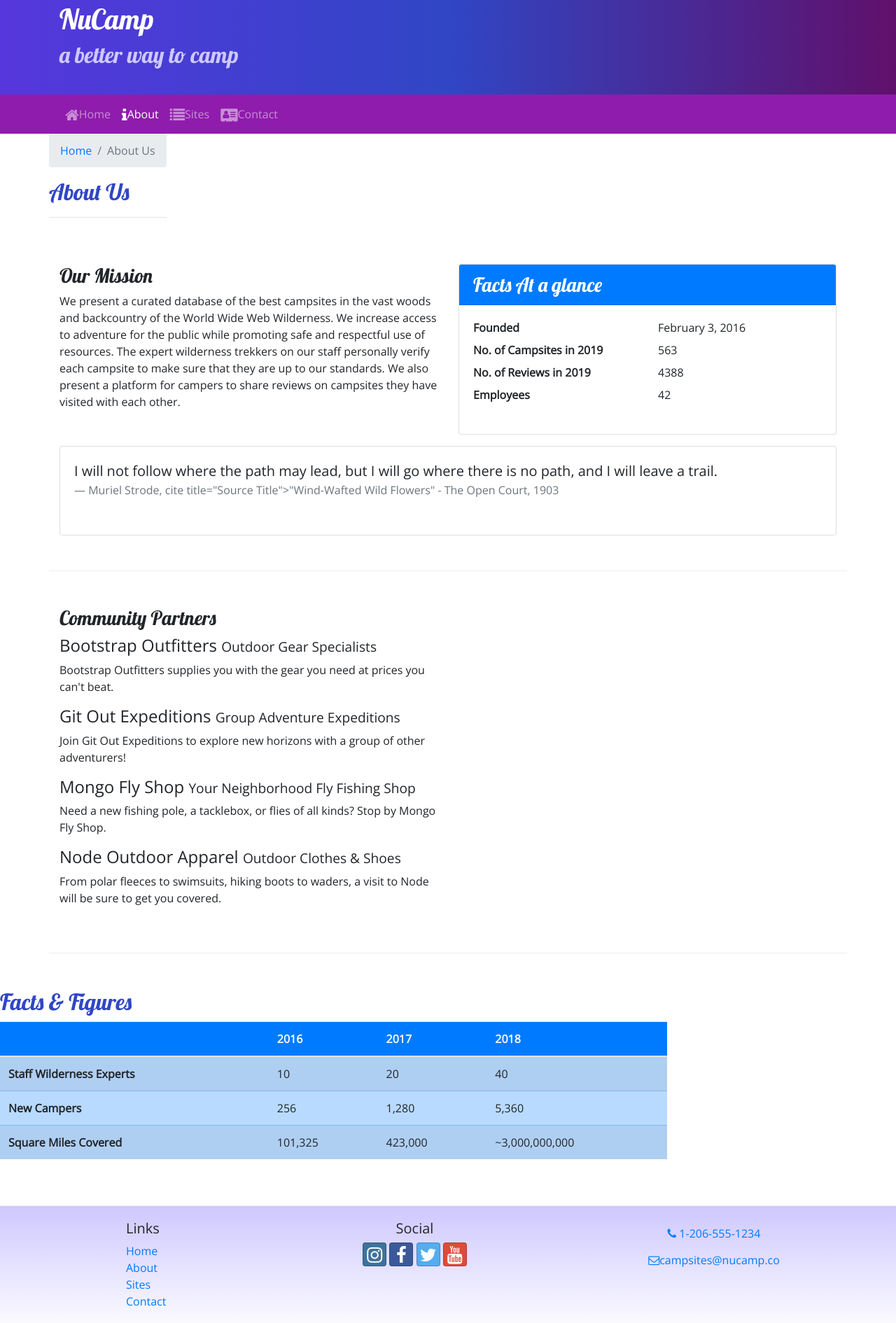
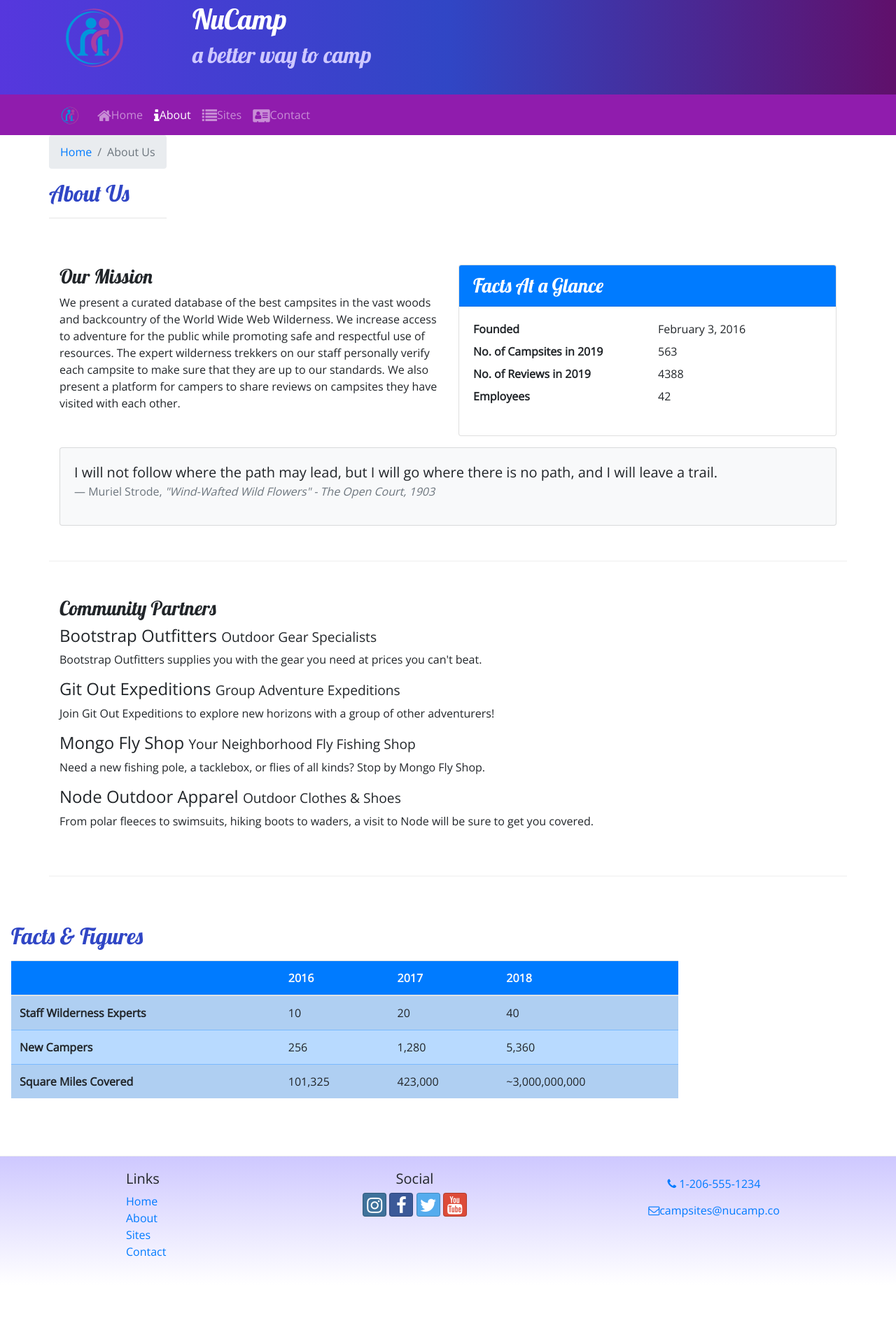
Before and after one commit to AnikThomas/Bootstrap-Project-NuCamp, a website: page aboutus.html in a window 1280 px wide. Shown: the part 27-1917 px from the top of the page at 70% size. After the commit the page ends 1863 px from the top, so only its background shows below. Drawn offline with nearby package versions, Linux system fonts and the light colour scheme.

Commit message:
Images and Media

```diff
--- a/aboutus.html
+++ b/aboutus.html
@@ -21,6 +21,9 @@
     <header class="jumbotron jumbotron-fluid">
         <div class="container">
             <div class="row">
+                <div class="col-4 col-sm-3 col-md-2 align-self-center">
+                    <a href="index.html"><img src="./img/logo.png" alt="logo image" class="img-fluid"></a>
+                </div>
                 <div class="col">
                     <h1>NuCamp</h1>
                     <h2>a better way to camp</h2>
@@ -32,7 +35,9 @@
                 <!-- Add responsive navbar -->
     <nav class="navbar navbar-expand-sm navbar-dark sticky-top">
         <div class="container">
-            <button class="navbar-toggler ml-auto type=" button data-toggle="collapse" data-target="#nucampNavbar">
+            <a class="navbar-brand" href="index.html">
+                <img src="./img/logo.png" height="30" width="30" alt="brand-logo"/></a>
+                <button class="navbar-toggler" type="button" data-toggle="collapse" data-target="#nucampNavbar">
                     <span class="navbar-toggler-icon"></span>
                 </button>
             <div class="collapse navbar-collapse id=" nucampNavbar">
@@ -66,15 +71,15 @@
         <div class="row row-content">
             <div class="col-sm-6">
                 <h3>Our Mission</h3>
-                <p>We present a curated database of the best campsites in the vast woods and backcountry of the World Wide
-                    Web Wilderness. We increase access to adventure for the public while promoting safe and respectful use
-                    of resources. The expert wilderness trekkers on our staff personally verify each campsite to make sure
-                    that they are up to our standards. We also present a platform for campers to share reviews on campsites
-                    they have visited with each other.</p>
+                <p>We present a curated database of the best campsites in the vast woods and backcountry of the World Wide Web
+                    Wilderness. We increase access to adventure for the public while promoting safe and respectful use of
+                    resources. The expert wilderness trekkers on our staff personally verify each campsite to make sure that
+                    they are up to our standards. We also present a platform for campers to share reviews on campsites they have
+                    visited with each other.</p>
             </div>
             <div class="col-sm-6">
                 <div class="card">
-                        <h3 class="card-header bg-primary text-white">Facts At a glance</h3>
+                    <h3 class="card-header bg-primary text-white">Facts At a Glance</h3>
                     <div class="card-body">
                         <dl class="row">
                             <dt class="col-6">Founded</dt>
@@ -87,27 +92,24 @@
                             <dd class="col-6">42</dd>
                         </dl>
                     </div>
-
                 </div>
             </div>
             <div class="col">
-                    <div class="card bag-light mt-3">
+                <div class="card bg-light mt-3">
                     <blockquote class="blockquote card-body">
-                            <p class="mb-0">
-                                I will not follow where the path may lead, but I will go where there is no path, and I will leave a trail.</p>
+                        <p class="mb-0">I will not follow where the path may lead, but I will go where there is no path, and I
+                            will leave a trail.</p>
                         <footer class="blockquote-footer">Muriel Strode,
-                                    cite title="Source Title">"Wind-Wafted Wild Flowers" -
+                            <cite title="Source Title">"Wind-Wafted Wild Flowers" -
                                 The Open Court, 1903
                             </cite>
                         </footer>
-                            </p>
                     </blockquote>
                 </div>
             </div>
         </div>
-
         <div class="row row-content">
-            <div class="col col-sm-6 col-xl-6">
+            <div class="col">
                 <h3>Community Partners</h3>
                 <h4>Bootstrap Outfitters <small>Outdoor Gear Specialists</small></h4>
                 <p class="d-none d-sm-block">Bootstrap Outfitters supplies you with the gear you need at prices you can't beat.</p>
@@ -124,8 +126,8 @@
 
     <div class="row row-content">
         <div class="col-sm-9">
-            <h2>Facts &amp; Figures</h2>
-            <div class="table-responsive">
+            <h2 class="m-3">Facts &amp; Figures </h2>
+            <div class="table-responsive m-3">
                 <table class="table table-striped">
                     <thead>
                         <tr class="bg-primary text-light">
```
Also changed, not shown: contactus.html (+8 -3 lines), index.html (+20 -5 lines), img/bootstrap-thumb.png (added), img/breadcrumb-trail-thumb.jpg (added), img/breadcrumb-trail.jpg (added), img/chrome-river-thumb.jpg (added), img/chrome-river.jpg (added), img/logo.png (added), img/react-lake-thumb.jpg (added), img/react-lake.jpg (added). Lines whose indentation alone changed are shown as unchanged.
